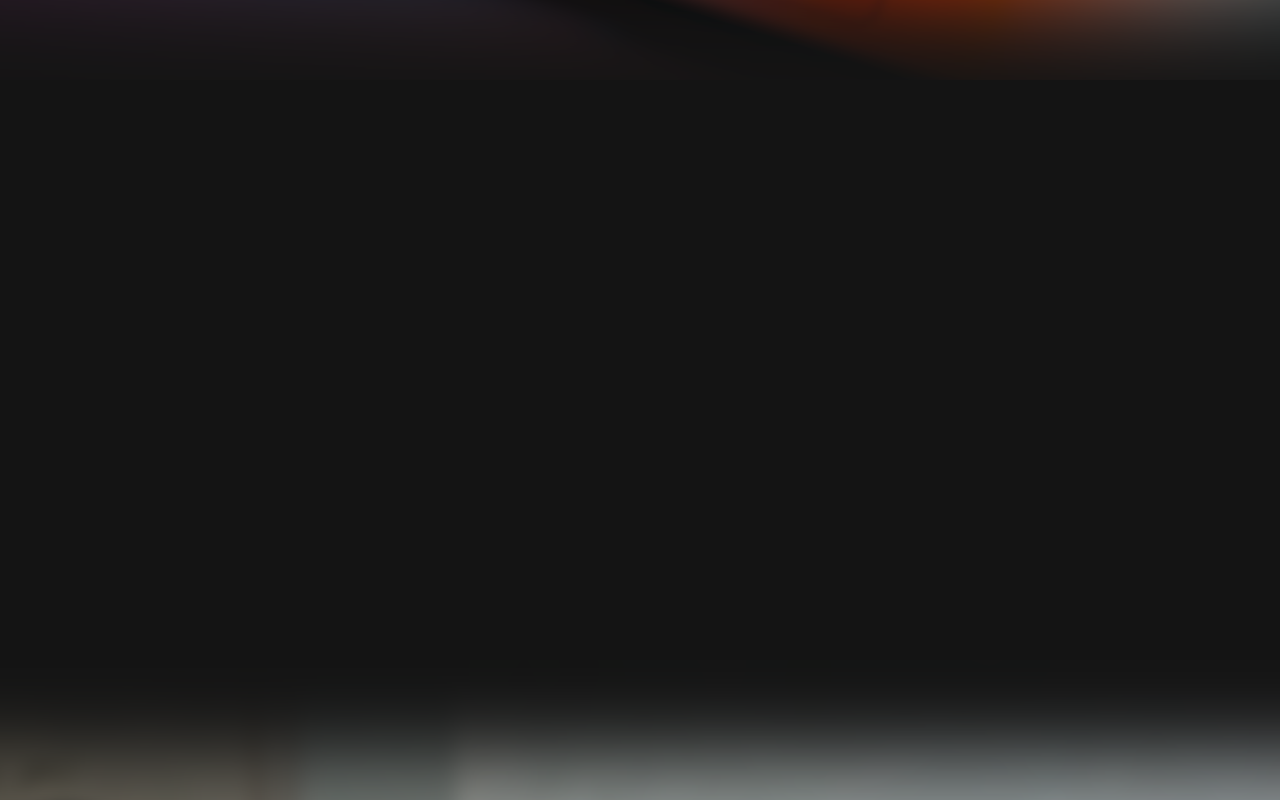
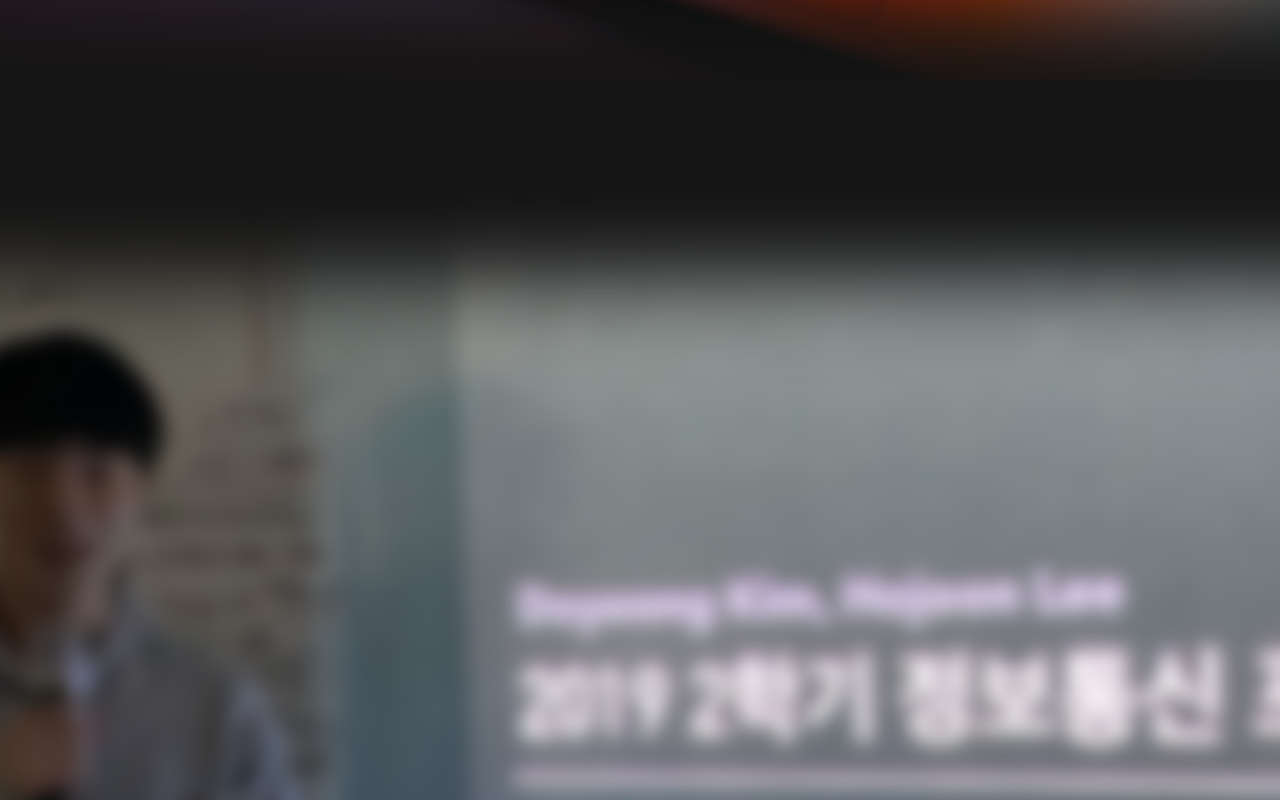
Before and after one commit to HADMARINE/hadmarine.github.io, a React (Create React App) app: page / in a window 1280 px wide. Shown: the part 1000-1800 px from the top of the page. Built offline with nearby package versions, Linux system fonts and the light colour scheme; a web font is replaced by a local one.

Commit message:
Update MainPage.tsx

```diff
--- a/src/pages/MainPage.tsx
+++ b/src/pages/MainPage.tsx
@@ -7,7 +7,7 @@
 import "../styles/index.scss";
 
 //COMPONENTS
-import IntroductPhotoSection from "../components/IntroducePhotoSection";
+// import IntroductPhotoSection from "../components/IntroducePhotoSection";
 import BackPhoto from "../components/BackgroundImg";
 import SocialLinks from "../components/SocialLinks";
 import Header from "../components/Header";
@@ -16,17 +16,8 @@
 import backImg from "../image/back.png";
 import profileImg from "../image/profile.png";
 
-//STYLED-COMPONENTS
 const GlobalStyle = createGlobalStyle`
-    animation: PageUpInitial-Animate 1s ease-in-out;
-    @keyframes PageUpInitial-Animate{
-        0%{
-            opacity:0;
-        }
-        100%{
-            opacity:1;
-        }
-    }
+
 `;
 
 export default class MainPage extends Component {
@@ -48,7 +39,7 @@
           <SocialLinks />
           <p className="Text"></p>
 
-          <BackPhoto src={profileImg} margin={100} />
+          <BackPhoto src={profileImg} margin={70} />
           <div className="Blank-large" />
         </div>
       </div>
```
